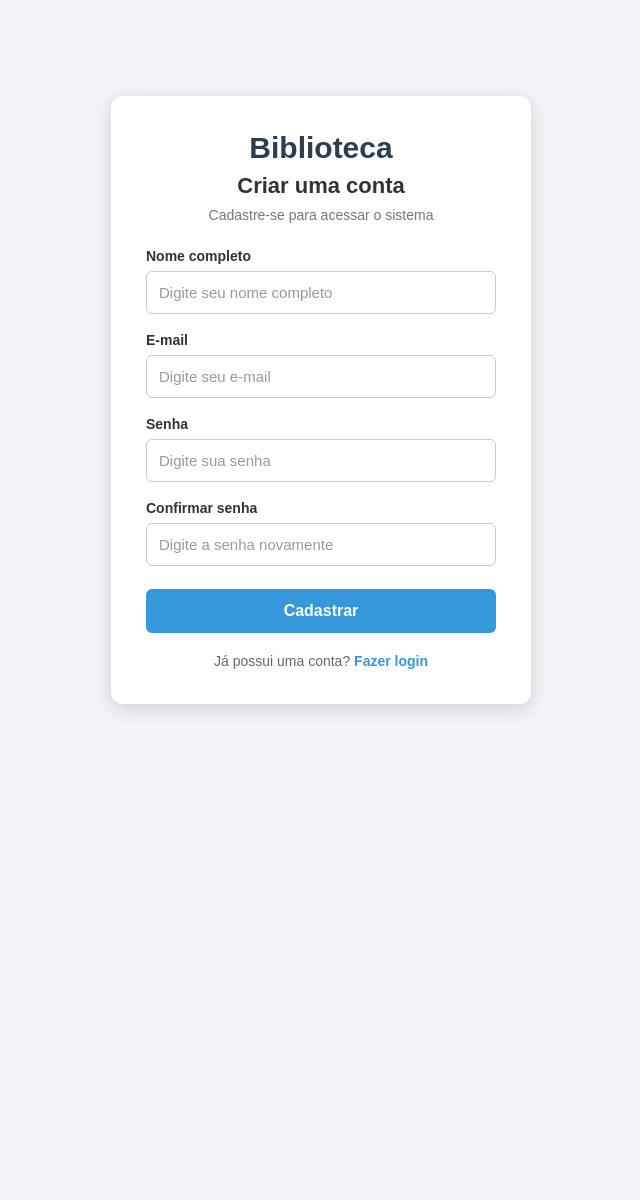
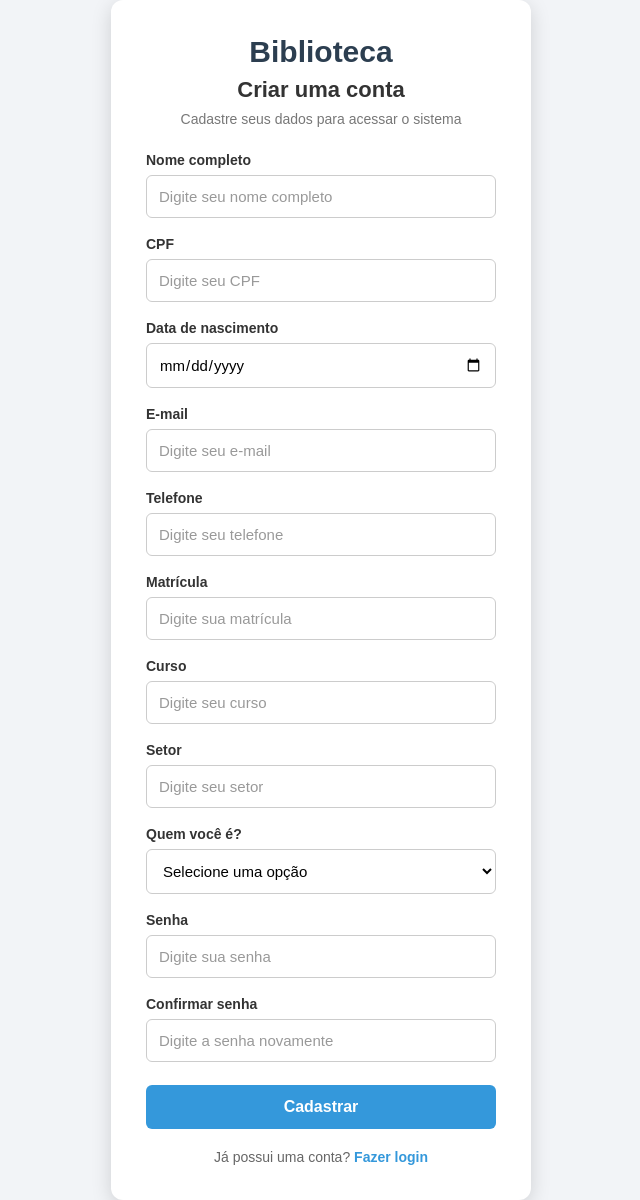
Before and after one commit to Igor538/biblioteca, a Flask app: page /cadastro in a window 1280 px wide. Shown: the whole page, without its empty margins (319-959 px from the left). Before the commit the page ends 713 px from the top, so only its background shows below. Run offline with Flask 3, Linux system fonts and the light colour scheme.

Commit message:
Implementar cadastro de usuarios com banco de dados

```diff
--- a/cliente/static/css/cadastro.css
+++ b/cliente/static/css/cadastro.css
@@ -161,3 +161,28 @@ button:hover {
         padding: 25px;
     }
 }
+
+.form-group select {
+    width: 100%;
+
+    padding: 12px;
+
+    border: 1px solid #ccc;
+    border-radius: 6px;
+
+    background: #ffffff;
+
+    font-size: 15px;
+
+    outline: none;
+
+    cursor: pointer;
+
+    transition: 0.2s;
+}
+
+.form-group select:focus {
+    border-color: #3498db;
+
+    box-shadow: 0 0 4px rgba(52, 152, 219, 0.3);
+}
--- a/cliente/static/js/cadastro.js
+++ b/cliente/static/js/cadastro.js
@@ -3,11 +3,19 @@ document.addEventListener("DOMContentLoaded", function () {
     const form = document.getElementById("cadastroForm");
 
     const nome = document.getElementById("nome");
+    const cpf = document.getElementById("cpf");
+    const dataNascimento = document.getElementById("data_nascimento");
     const email = document.getElementById("email");
+    const telefone = document.getElementById("telefone");
+    const matricula = document.getElementById("matricula");
+    const curso = document.getElementById("curso");
+    const setor = document.getElementById("setor");
+    const tipoUsuario = document.getElementById("tipo_usuario");
     const senha = document.getElementById("senha");
     const confirmarSenha = document.getElementById("confirmar_senha");
 
     const mensagem = document.getElementById("mensagem");
+
 
     form.addEventListener("submit", async function (event) {
 
@@ -16,12 +24,20 @@ document.addEventListener("DOMContentLoaded", function () {
         mensagem.textContent = "";
         mensagem.className = "";
 
+
         const nomeValor = nome.value.trim();
+        const cpfValor = cpf.value.trim();
+        const dataNascimentoValor = dataNascimento.value;
         const emailValor = email.value.trim();
+        const telefoneValor = telefone.value.trim();
+        const matriculaValor = matricula.value.trim();
+        const cursoValor = curso.value.trim();
+        const setorValor = setor.value.trim();
+        const tipoUsuarioValor = tipoUsuario.value;
         const senhaValor = senha.value;
         const confirmarSenhaValor = confirmarSenha.value;
 
-        // Validação do nome
+
         if (nomeValor.length < 3) {
 
             mensagem.textContent = "Digite seu nome completo.";
@@ -32,7 +48,29 @@ document.addEventListener("DOMContentLoaded", function () {
             return;
         }
 
-        // Validação do e-mail
+
+        if (cpfValor.length === 0) {
+
+            mensagem.textContent = "Digite seu CPF.";
+            mensagem.className = "mensagem-erro";
+
+            cpf.focus();
+
+            return;
+        }
+
+
+        if (dataNascimentoValor === "") {
+
+            mensagem.textContent = "Informe sua data de nascimento.";
+            mensagem.className = "mensagem-erro";
+
+            dataNascimento.focus();
+
+            return;
+        }
+
+
         if (!emailValor.includes("@")) {
 
             mensagem.textContent = "Digite um e-mail válido.";
@@ -43,7 +81,62 @@ document.addEventListener("DOMContentLoaded", function () {
             return;
         }
 
-        // Validação da senha
+
+        if (telefoneValor.length === 0) {
+
+            mensagem.textContent = "Digite seu telefone.";
+            mensagem.className = "mensagem-erro";
+
+            telefone.focus();
+
+            return;
+        }
+
+
+        if (matriculaValor.length === 0) {
+
+            mensagem.textContent = "Digite sua matrícula.";
+            mensagem.className = "mensagem-erro";
+
+            matricula.focus();
+
+            return;
+        }
+
+
+        if (cursoValor.length === 0) {
+
+            mensagem.textContent = "Digite seu curso.";
+            mensagem.className = "mensagem-erro";
+
+            curso.focus();
+
+            return;
+        }
+
+
+        if (setorValor.length === 0) {
+
+            mensagem.textContent = "Digite seu setor.";
+            mensagem.className = "mensagem-erro";
+
+            setor.focus();
+
+            return;
+        }
+
+
+        if (tipoUsuarioValor === "") {
+
+            mensagem.textContent = "Selecione quem você é.";
+            mensagem.className = "mensagem-erro";
+
+            tipoUsuario.focus();
+
+            return;
+        }
+
+
         if (senhaValor.length < 6) {
 
             mensagem.textContent = "A senha deve ter pelo menos 6 caracteres.";
@@ -54,7 +147,7 @@ document.addEventListener("DOMContentLoaded", function () {
             return;
         }
 
-        // Confirmação da senha
+
         if (senhaValor !== confirmarSenhaValor) {
 
             mensagem.textContent = "As senhas não são iguais.";
@@ -65,20 +158,31 @@ document.addEventListener("DOMContentLoaded", function () {
             return;
         }
 
+
         try {
 
             const dados = new FormData();
 
             dados.append("nome", nomeValor);
+            dados.append("cpf", cpfValor);
+            dados.append("data_nascimento", dataNascimentoValor);
             dados.append("email", emailValor);
+            dados.append("telefone", telefoneValor);
+            dados.append("matricula", matriculaValor);
+            dados.append("curso", cursoValor);
+            dados.append("setor", setorValor);
+            dados.append("tipo_usuario", tipoUsuarioValor);
             dados.append("senha", senhaValor);
+
 
             const resposta = await fetch("/cadastro", {
                 method: "POST",
                 body: dados
             });
 
+
             const resultado = await resposta.json();
+
 
             if (resultado.sucesso) {
 
@@ -93,6 +197,7 @@ document.addEventListener("DOMContentLoaded", function () {
                 mensagem.className = "mensagem-erro";
             }
 
+
         } catch (erro) {
 
             mensagem.textContent = "Erro ao realizar o cadastro.";
--- a/cliente/templates/cadastro.html
+++ b/cliente/templates/cadastro.html
@@ -16,7 +16,7 @@
         <div class="cadastro-header">
             <h1>Biblioteca</h1>
             <h2>Criar uma conta</h2>
-            <p>Cadastre-se para acessar o sistema</p>
+            <p>Cadastre seus dados para acessar o sistema</p>
         </div>
 
         <form method="POST" id="cadastroForm">
@@ -33,6 +33,27 @@
             </div>
 
             <div class="form-group">
+                <label for="cpf">CPF</label>
+                <input
+                    type="text"
+                    id="cpf"
+                    name="cpf"
+                    placeholder="Digite seu CPF"
+                    required
+                >
+            </div>
+
+            <div class="form-group">
+                <label for="data_nascimento">Data de nascimento</label>
+                <input
+                    type="date"
+                    id="data_nascimento"
+                    name="data_nascimento"
+                    required
+                >
+            </div>
+
+            <div class="form-group">
                 <label for="email">E-mail</label>
                 <input
                     type="email"
@@ -41,6 +62,67 @@
                     placeholder="Digite seu e-mail"
                     required
                 >
+            </div>
+
+            <div class="form-group">
+                <label for="telefone">Telefone</label>
+                <input
+                    type="tel"
+                    id="telefone"
+                    name="telefone"
+                    placeholder="Digite seu telefone"
+                    required
+                >
+            </div>
+
+            <div class="form-group">
+                <label for="matricula">Matrícula</label>
+                <input
+                    type="text"
+                    id="matricula"
+                    name="matricula"
+                    placeholder="Digite sua matrícula"
+                    required
+                >
+            </div>
+
+            <div class="form-group">
+                <label for="curso">Curso</label>
+                <input
+                    type="text"
+                    id="curso"
+                    name="curso"
+                    placeholder="Digite seu curso"
+                    required
+                >
+            </div>
+
+            <div class="form-group">
+                <label for="setor">Setor</label>
+                <input
+                    type="text"
+                    id="setor"
+                    name="setor"
+                    placeholder="Digite seu setor"
+                    required
+                >
+            </div>
+
+            <div class="form-group">
+                <label for="tipo_usuario">Quem você é?</label>
+
+                <select
+                    id="tipo_usuario"
+                    name="tipo_usuario"
+                    required
+                >
+                    <option value="">Selecione uma opção</option>
+                    <option value="Aluno">Aluno</option>
+                    <option value="Professor">Professor</option>
+                    <option value="Servidor">Servidor</option>
+                    <option value="Bibliotecário">Bibliotecário</option>
+                    <option value="Outro">Outro</option>
+                </select>
             </div>
 
             <div class="form-group">
--- a/servidor/app.py
+++ b/servidor/app.py
@@ -1,4 +1,14 @@
-from flask import Flask, render_template, request, redirect, url_for, jsonify
+from flask import Flask, render_template, request, jsonify
+from werkzeug.security import generate_password_hash, check_password_hash
+
+from database import (
+    criar_tabela_usuarios,
+    buscar_usuario_por_email,
+    buscar_usuario_por_cpf,
+    buscar_usuario_por_matricula,
+    cadastrar_usuario
+)
+
 
 app = Flask(
     __name__,
@@ -6,7 +16,8 @@ app = Flask(
     static_folder="../cliente/static"
 )
 
-usuarios = []
+
+criar_tabela_usuarios()
 
 
 @app.route("/")
@@ -16,20 +27,35 @@ def index():
 
 @app.route("/login", methods=["GET", "POST"])
 def login():
+
     if request.method == "POST":
-        email = request.form.get("email")
-        senha = request.form.get("senha")
 
-        for usuario in usuarios:
-            if usuario["email"] == email and usuario["senha"] == senha:
-                return jsonify({
-                    "sucesso": True,
-                    "mensagem": f"Bem-vindo, {usuario['nome']}!"
-                })
+        email = request.form.get("email", "").strip()
+        senha = request.form.get("senha", "")
+
+        if not email or not senha:
+            return jsonify({
+                "sucesso": False,
+                "mensagem": "Informe o e-mail e a senha."
+            })
+
+        usuario = buscar_usuario_por_email(email)
+
+        if usuario is None:
+            return jsonify({
+                "sucesso": False,
+                "mensagem": "E-mail ou senha inválidos."
+            })
+
+        if not check_password_hash(usuario["senha"], senha):
+            return jsonify({
+                "sucesso": False,
+                "mensagem": "E-mail ou senha inválidos."
+            })
 
         return jsonify({
-            "sucesso": False,
-            "mensagem": "E-mail ou senha inválidos."
+            "sucesso": True,
+            "mensagem": f"Bem-vindo, {usuario['nome']}!"
         })
 
     return render_template("login.html")
@@ -37,27 +63,148 @@ def login():
 
 @app.route("/cadastro", methods=["GET", "POST"])
 def cadastro():
+
     if request.method == "POST":
-        nome = request.form.get("nome")
-        email = request.form.get("email")
-        senha = request.form.get("senha")
 
-        for usuario in usuarios:
-            if usuario["email"] == email:
-                return jsonify({
-                    "sucesso": False,
-                    "mensagem": "Este e-mail já está cadastrado."
-                })
+        nome = request.form.get("nome", "").strip()
+        cpf = request.form.get("cpf", "").strip()
+        data_nascimento = request.form.get("data_nascimento", "").strip()
+        email = request.form.get("email", "").strip()
+        telefone = request.form.get("telefone", "").strip()
+        matricula = request.form.get("matricula", "").strip()
+        curso = request.form.get("curso", "").strip()
+        setor = request.form.get("setor", "").strip()
+        tipo_usuario = request.form.get("tipo_usuario", "").strip()
+        senha = request.form.get("senha", "")
 
-        usuarios.append({
-            "nome": nome,
-            "email": email,
-            "senha": senha
-        })
+
+        if not nome:
+            return jsonify({
+                "sucesso": False,
+                "mensagem": "O nome é obrigatório."
+            })
+
+
+        if not cpf:
+            return jsonify({
+                "sucesso": False,
+                "mensagem": "O CPF é obrigatório."
+            })
+
+
+        if not data_nascimento:
+            return jsonify({
+                "sucesso": False,
+                "mensagem": "A data de nascimento é obrigatória."
+            })
+
+
+        if not email:
+            return jsonify({
+                "sucesso": False,
+                "mensagem": "O e-mail é obrigatório."
+            })
+
+
+        if not telefone:
+            return jsonify({
+                "sucesso": False,
+                "mensagem": "O telefone é obrigatório."
+            })
+
+
+        if not matricula:
+            return jsonify({
+                "sucesso": False,
+                "mensagem": "A matrícula é obrigatória."
+            })
+
+
+        if not curso:
+            return jsonify({
+                "sucesso": False,
+                "mensagem": "O curso é obrigatório."
+            })
+
+
+        if not setor:
+            return jsonify({
+                "sucesso": False,
+                "mensagem": "O setor é obrigatório."
+            })
+
+
+        if not tipo_usuario:
+            return jsonify({
+                "sucesso": False,
+                "mensagem": "Informe quem você é."
+            })
+
+
+        if len(senha) < 6:
+            return jsonify({
+                "sucesso": False,
+                "mensagem": "A senha deve ter pelo menos 6 caracteres."
+            })
+
+
+        if buscar_usuario_por_email(email):
+            return jsonify({
+                "sucesso": False,
+                "mensagem": "Este e-mail já está cadastrado."
+            })
+
+
+        if buscar_usuario_por_cpf(cpf):
+            return jsonify({
+                "sucesso": False,
+                "mensagem": "Este CPF já está cadastrado."
+            })
+
+
+        if buscar_usuario_por_matricula(matricula):
+            return jsonify({
+                "sucesso": False,
+                "mensagem": "Esta matrícula já está cadastrada."
+            })
+
+
+        senha_hash = generate_password_hash(senha)
+
+
+        try:
+
+            cadastrar_usuario(
+                nome=nome,
+                cpf=cpf,
+                data_nascimento=data_nascimento,
+                email=email,
+                telefone=telefone,
+                matricula=matricula,
+                curso=curso,
+                setor=setor,
+                tipo_usuario=tipo_usuario,
+                senha=senha_hash
+            )
+
+        except Exception as erro:
+
+            print(f"Erro ao cadastrar usuário: {erro}")
+
+            return jsonify({
+                "sucesso": False,
+                "mensagem": "Não foi possível realizar o cadastro."
+            })
+
 
         return jsonify({
             "sucesso": True,
             "mensagem": "Cadastro realizado com sucesso."
         })
 
+
     return render_template("cadastro.html")
+
+
+if __name__ == "__main__":
+    app.run(debug=True)
```
Also changed, not shown: servidor/database.py (added, +137 -0 lines), 1 other file.
